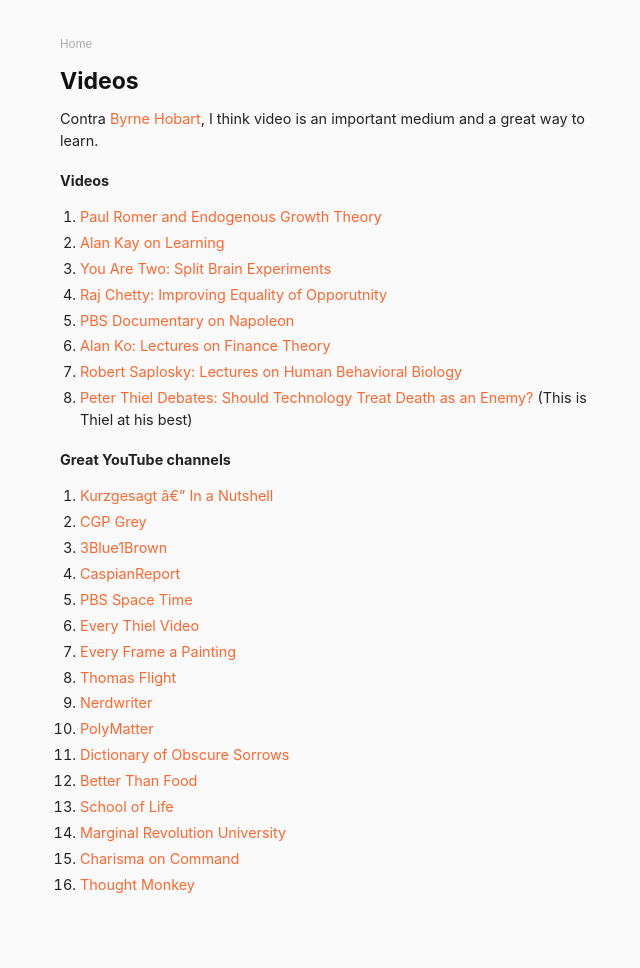
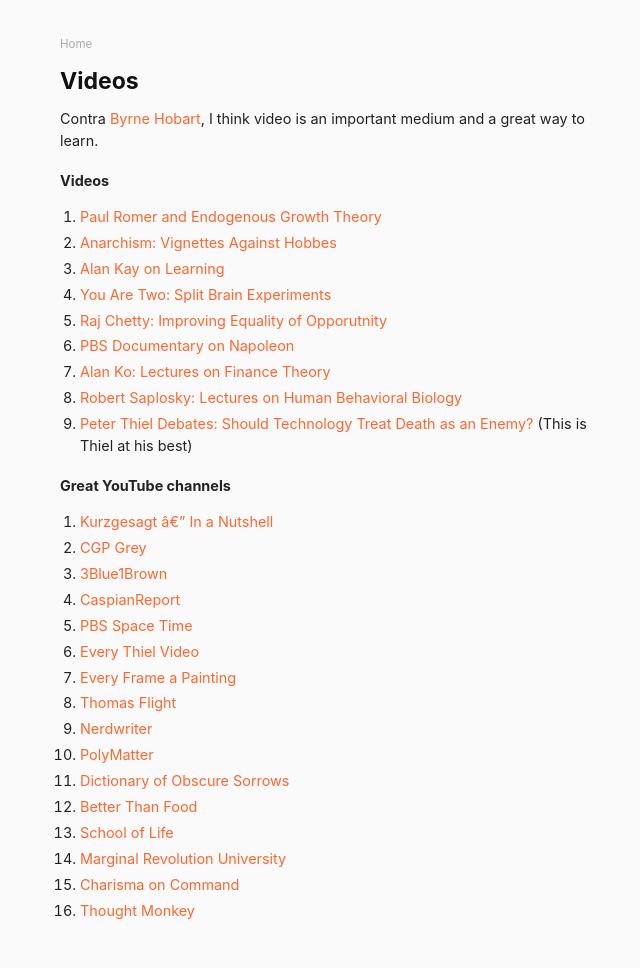
Before and after one commit to danschlz/danschulz.github.io, a Jekyll site: the page built from videos.md, in a window 1280 px wide. Shown: the whole page, without its empty margins (300-940 px from the left). Built offline with Jekyll 4.4.1, drawn with Linux system fonts in a browser that asks for light colours; before the commit the page ends 942 px from its top, so only the background shows below that.

Commit message:
Update videos.md

```diff
--- a/videos.md
+++ b/videos.md
@@ -8,6 +8,7 @@ Contra [Byrne Hobart](https://medium.com/@byrnehobart/read-2c3d4fba90ab), I thin
 
 ### Videos
 * [Paul Romer and Endogenous Growth Theory](https://www.youtube.com/watch?v=NxqNRnxUd7E&list=PL84TZvatkf54lki_SeHB-KzqV8ZIaLi7R)
+* [Anarchism: Vignettes Against Hobbes](https://www.youtube.com/watch?v=wcMyJ3BgM1k)
 * [Alan Kay on Learning](https://www.youtube.com/watch?v=50L44hEtVos&list=FLR5OhzKy6ZkaNfkZnNrJObA)
 * [You Are Two: Split Brain Experiments](https://www.youtube.com/watch?v=wfYbgdo8e-8&list=FLR5OhzKy6ZkaNfkZnNrJObA)
 * [Raj Chetty: Improving Equality of Opporutnity](https://www.youtube.com/watch?v=ueY5MB5w7_I&list=PL84TZvatkf54lki_SeHB-KzqV8ZIaLi7R)
```
